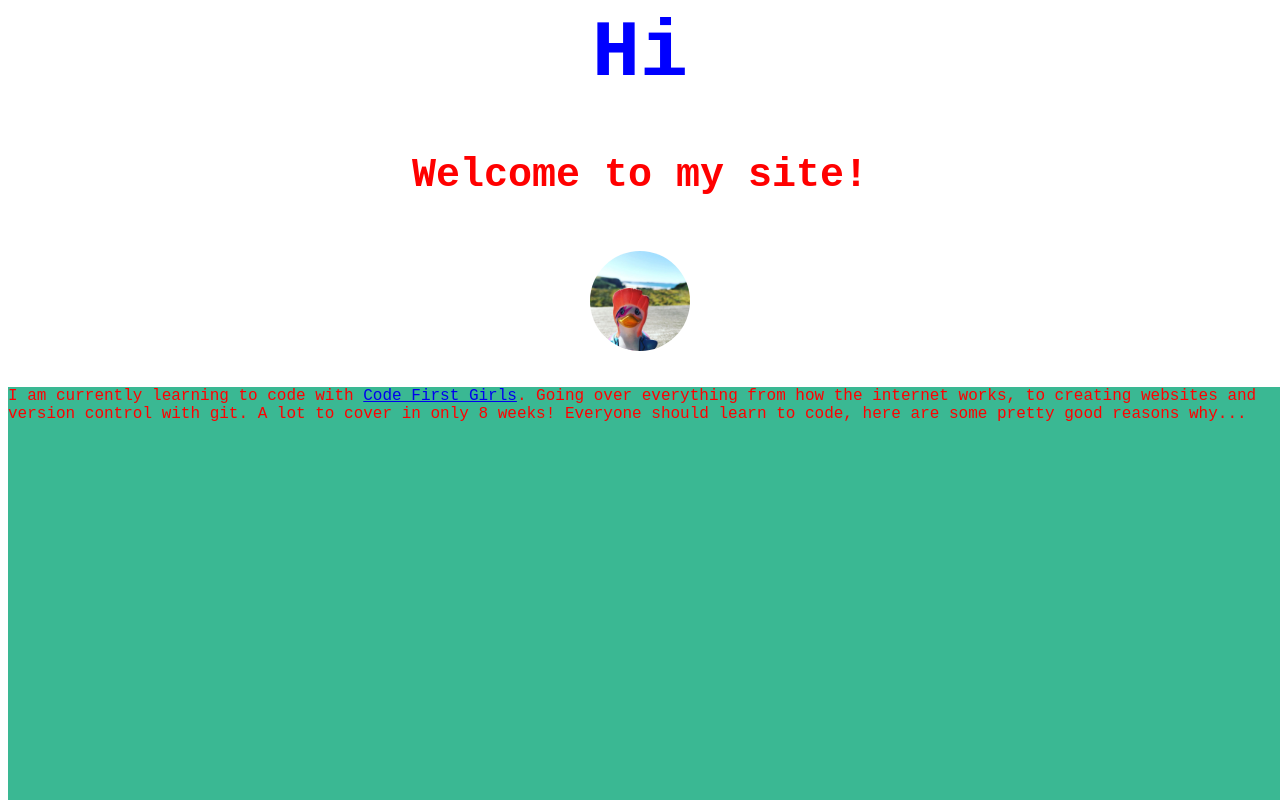
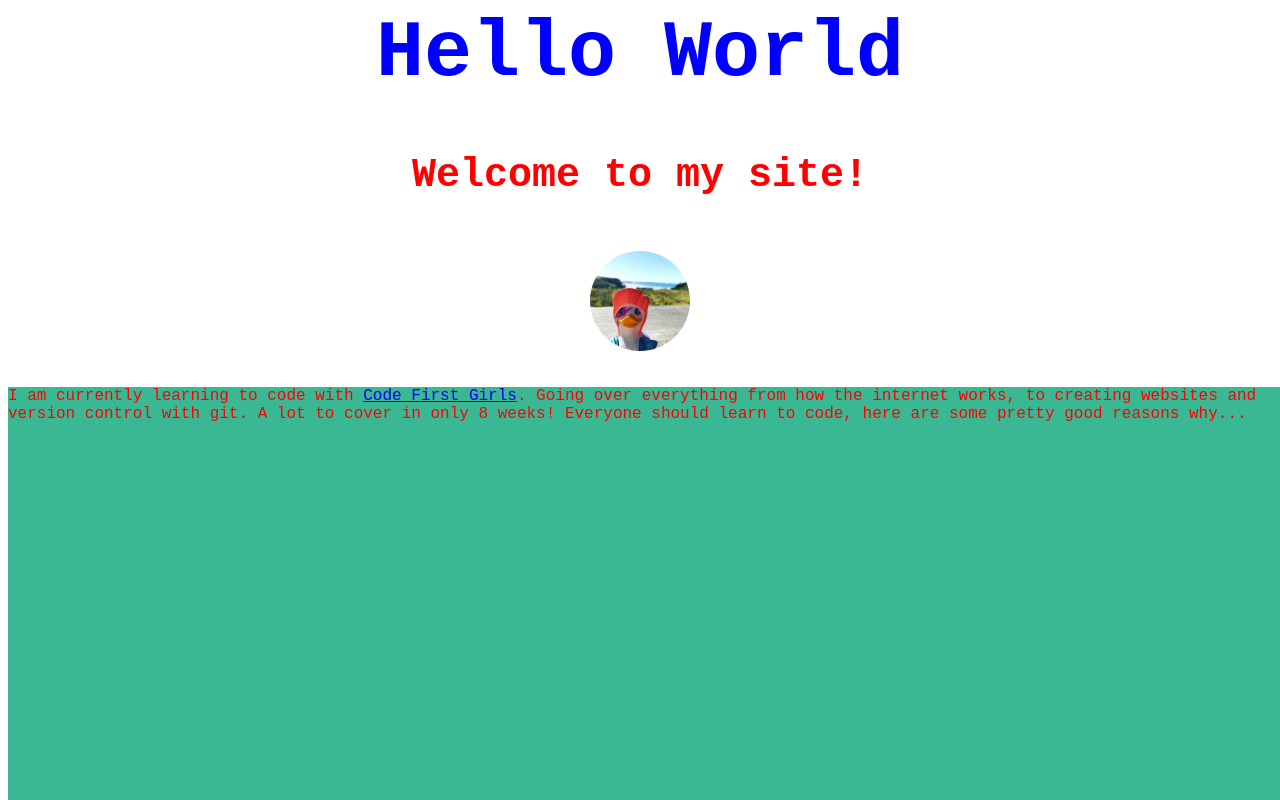
Before and after one commit to estuans/CFGHTML2019, a plain HTML site: page index.html in a window 1280 px wide. Shown: the top 800 px of the page. Drawn offline with Linux system fonts and the light colour scheme.

Commit message:
Update index.html

```diff
--- a/index.html
+++ b/index.html
@@ -3,7 +3,7 @@
   <link rel="stylesheet" href="css/styles.css">
 </head>
 
-<h1 id="title">Hi</h1>
+<h1 id="title">Hello World</h1>
 
 <h2>Welcome to my site!</h2>
 
```
